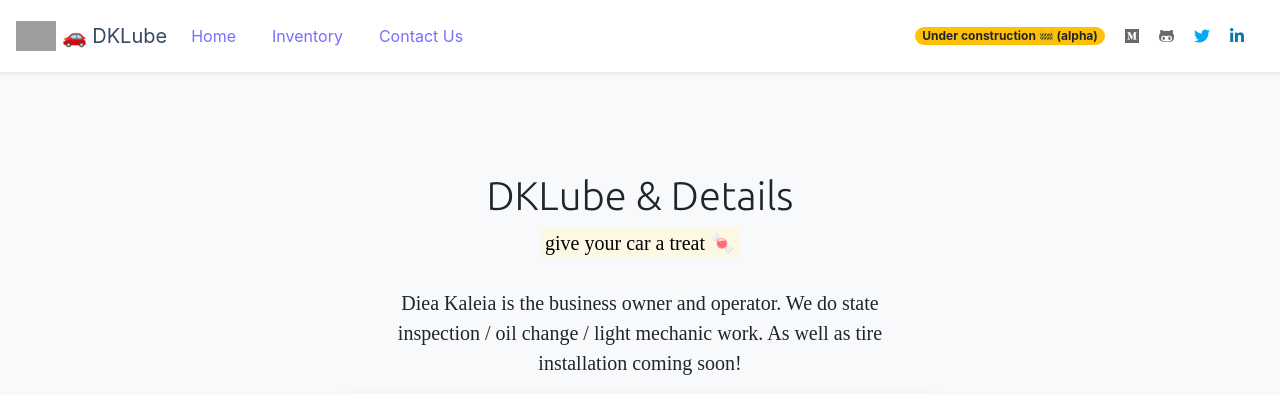
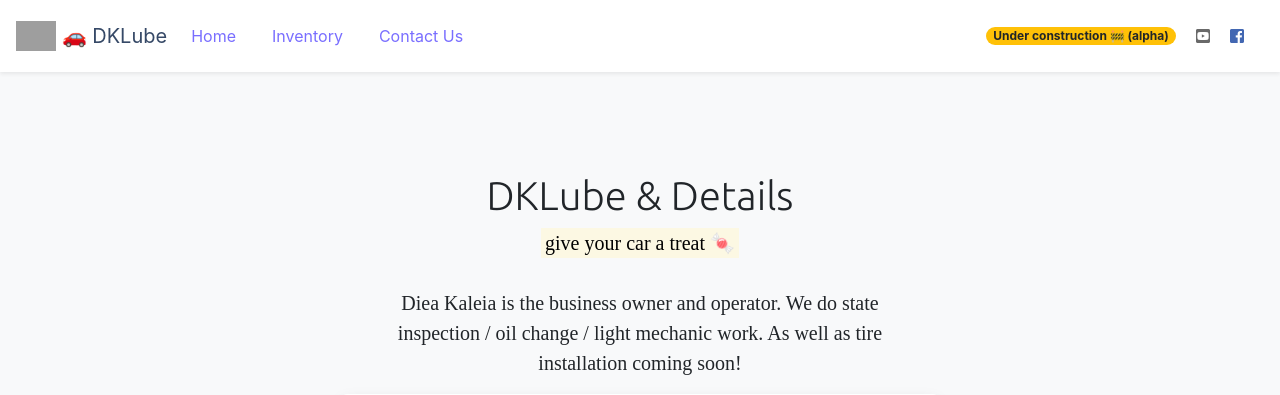
Before and after one commit to mohanadkaleia/gears, a Flask app: page /contact in a window 1280 px wide. Shown: the top 395 px of the page. Run offline with Flask 2, Linux system fonts and the light colour scheme; some libraries are stand-ins or nearby versions; some web fonts are replaced; grey boxes are pictures that could not be loaded.

Commit message:
Change social links

```diff
--- a/app/templates/base.html
+++ b/app/templates/base.html
@@ -66,10 +66,8 @@
         <span class="badge badge-pill badge-warning" style="margin-right: 20px;">Under construction 🚧 (alpha)</span>
 
         <div class="nav navbar-nav navbar-right nav-social">
-            <a title="Medium" target="_blank" href="https://medium.com/@ms.kaleia"><i style="color:dimgray" class="fab fa-medium"></i></a>
-            <a title="Github" target="_blank" href="https://github.com/mohanadkaleia"><i style="color:dimgray" class="fab fa-github-alt"></i></a>
-            <a title="Twitter" target="_blank" href="https://twitter.com/m_kaleia"><i style="color:#00acee" class="fab fa-twitter"></i></a>
-            <a title="LinkedIn" target="_blank" href="https://www.linkedin.com/in/mohanad-kaleia-077a8368/"><i style="color:#0e76a8" class="fab fa-linkedin-in"></i></a>
+            <a title="YouTube" target="_blank" href="https://www.youtube.com/channel/UCY2sLvb5H8sSG-16qUfeu1g"><i style="color:dimgray" class="fab fa-youtube-square"></i></a>
+            <a title="Facebook" target="_blank" href="https://www.facebook.com/diea.kaleia"><i style="color:#4267B2" class="fab fa-facebook-square"></i></a>
         </div>
 
       </div>
```
